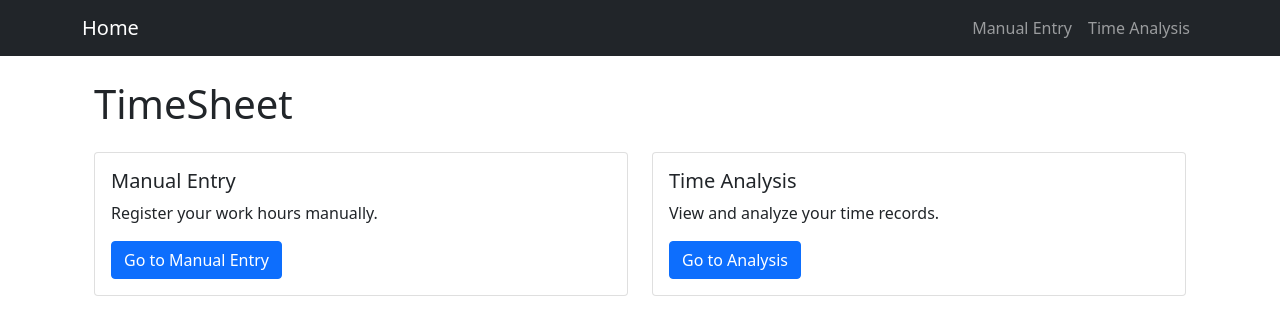
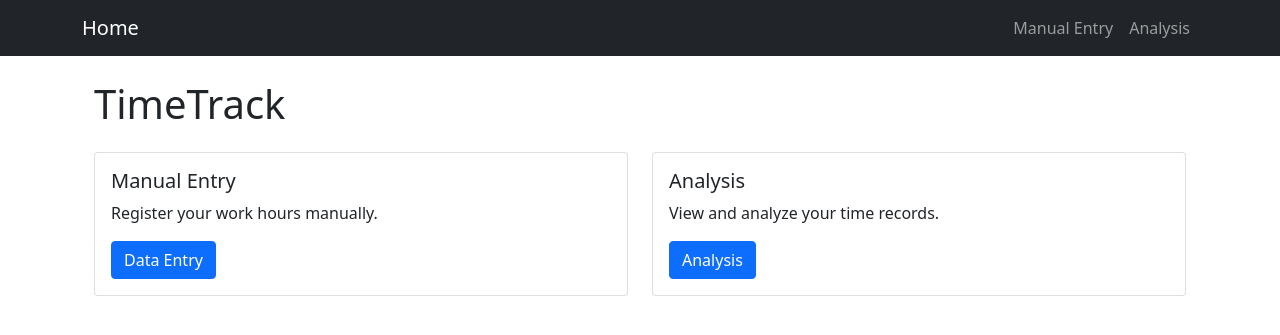
Before and after one commit to PPeitsch/TimeTrack, a Flask app: page / in a window 1280 px wide. Shown: the top 335 px of the page. Run offline with Flask 3, Linux system fonts and the light colour scheme.

Commit message:
[REFACTOR] Standardize project name to "Time Track"
- Rename all instances of TimeSheet/Time Sheet to Time Track
- Rename all instances of TimeFlow/Time Flow to Time Track
- Change "Time Analysis" to "Analysis" throughout the application
- Format code with isort and black for consistent styling
- Update database connection strings with new naming convention

```diff
--- a/app/config/config.py
+++ b/app/config/config.py
@@ -3,7 +3,7 @@ import os
 
 class Config:
     SQLALCHEMY_DATABASE_URI = os.getenv(
-        "DATABASE_URL", "postgresql://user:pass@localhost:5432/time_tracking"
+        "DATABASE_URL", "postgresql://user:pass@localhost:5432/timetrack"
     )
     SQLALCHEMY_TRACK_MODIFICATIONS = False
     SECRET_KEY = os.getenv("SECRET_KEY", "dev-key")
--- a/app/templates/base.html
+++ b/app/templates/base.html
@@ -3,7 +3,7 @@
 <head>
     <meta charset="UTF-8">
     <meta name="viewport" content="width=device-width, initial-scale=1.0">
-    <title>TimeSheet - {% block title %}{% endblock %}</title>
+    <title>TimeTrack - {% block title %}{% endblock %}</title>
     <link href="https://cdn.jsdelivr.net/npm/bootstrap@5.1.3/dist/css/bootstrap.min.css" rel="stylesheet">
 </head>
 <body>
@@ -12,7 +12,7 @@
             <a class="navbar-brand" href="/">Home</a>
             <div class="navbar-nav">
                 <a class="nav-link" href="/entry">Manual Entry</a>
-                <a class="nav-link" href="/analysis">Time Analysis</a>
+                <a class="nav-link" href="/analysis">Analysis</a>
             </div>
         </div>
     </nav>
--- a/app/templates/index.html
+++ b/app/templates/index.html
@@ -4,23 +4,23 @@
 
 {% block content %}
 <div class="container mt-4">
-    <h1>TimeSheet</h1>
+    <h1>TimeTrack</h1>
     <div class="row mt-4">
         <div class="col-md-6">
             <div class="card">
                 <div class="card-body">
                     <h5 class="card-title">Manual Entry</h5>
                     <p class="card-text">Register your work hours manually.</p>
-                    <a href="{{ url_for('manual_entry.show_entry_form') }}" class="btn btn-primary">Go to Manual Entry</a>
+                    <a href="{{ url_for('manual_entry.show_entry_form') }}" class="btn btn-primary">Data Entry</a>
                 </div>
             </div>
         </div>
         <div class="col-md-6">
             <div class="card">
                 <div class="card-body">
-                    <h5 class="card-title">Time Analysis</h5>
+                    <h5 class="card-title">Analysis</h5>
                     <p class="card-text">View and analyze your time records.</p>
-                    <a href="{{ url_for('time_analysis.show_analysis') }}" class="btn btn-primary">Go to Analysis</a>
+                    <a href="{{ url_for('time_analysis.show_analysis') }}" class="btn btn-primary">Analysis</a>
                 </div>
             </div>
         </div>
--- a/app/templates/time_analysis.html
+++ b/app/templates/time_analysis.html
@@ -1,6 +1,6 @@
 {% extends "base.html" %}
 
-{% block title %}Time Analysis{% endblock %}
+{% block title %}Analysis{% endblock %}
 
 {% block content %}
 <div class="row">
@@ -9,7 +9,7 @@
             <div class="card-header">
                 <div class="row align-items-center">
                     <div class="col">
-                        <h5 class="card-title mb-0">Time Analysis</h5>
+                        <h5 class="card-title mb-0">Analysis</h5>
                     </div>
                     <div class="col-auto">
                         <select class="form-select" id="yearSelect">
```
Also changed, not shown: app/routes/time_analysis.py (+3 -5 lines), app/utils/__init__.py (+5 -11 lines), app/utils/init_data.py (added, +26 -0 lines), README.md, 1 other file.
